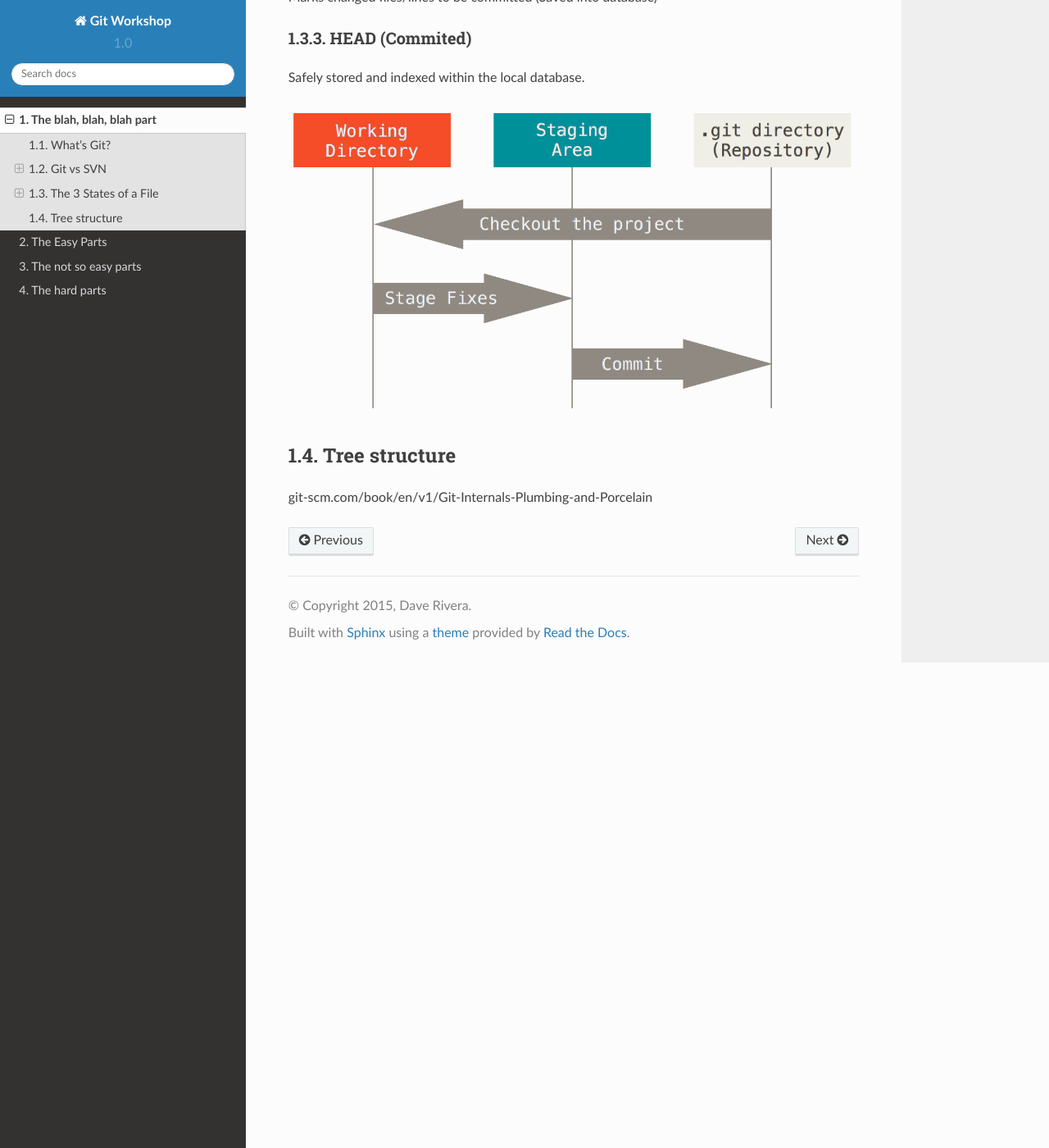
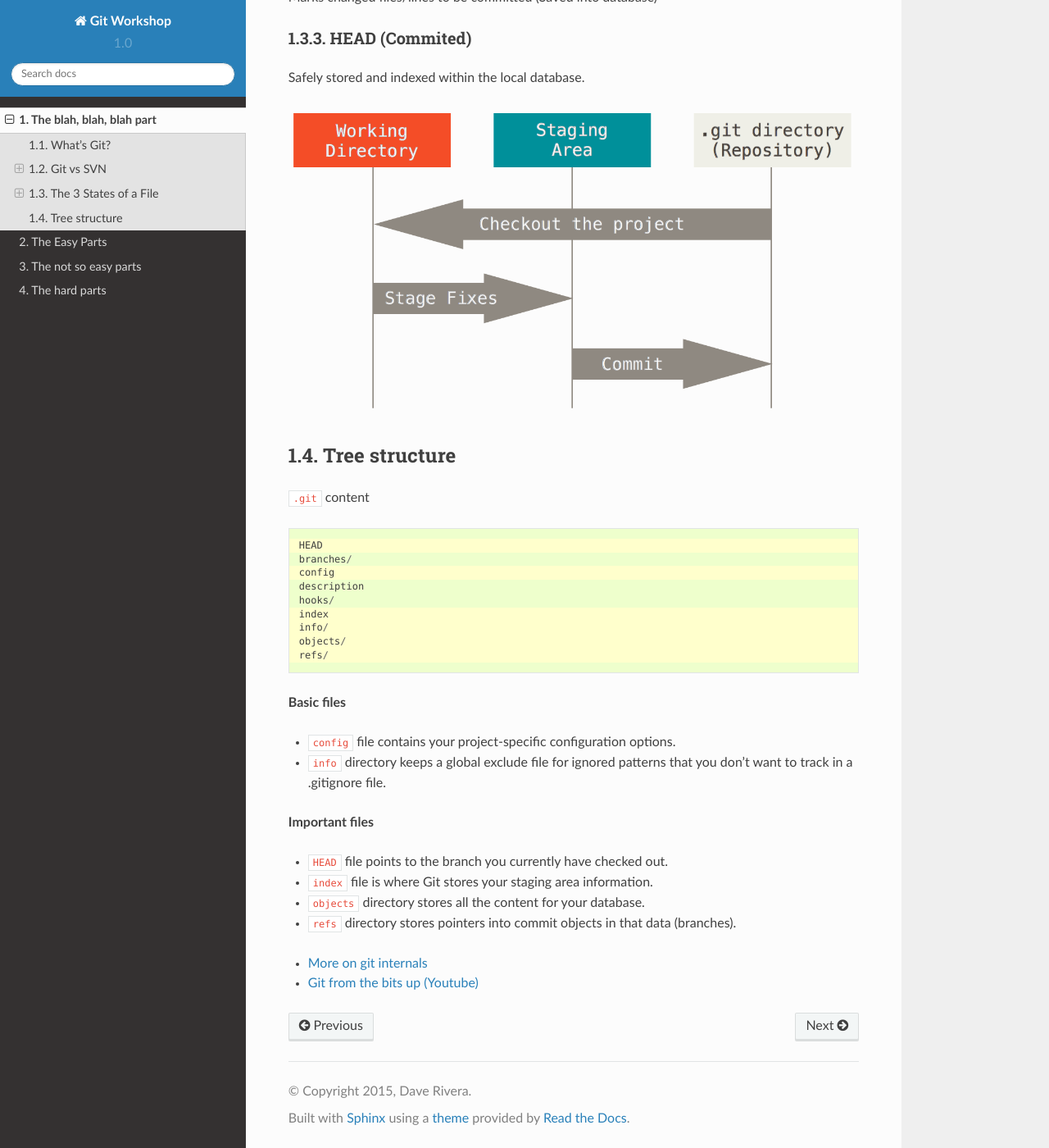
Before and after one commit to daverivera/git-workshop, a Sphinx documentation site: the page built from source/blah.rst, in a window 1280 px wide and 1400 px high, scrolled down 2711 px. Shown: the whole window at 82% size. Built offline with Sphinx 7.4.7 and the Read the Docs theme 2.0.0, drawn with Linux system fonts in a browser that asks for light colours.

Commit message:
Finished theorical part (first part)

```diff
--- a/source/blah.rst
+++ b/source/blah.rst
@@ -49,4 +49,32 @@ Safely stored and indexed within the local database.
 Tree structure
 ==============
 
-git-scm.com/book/en/v1/Git-Internals-Plumbing-and-Porcelain
+``.git`` content
+
+.. code-block:: python
+  :emphasize-lines: 1,3,6-9
+
+  HEAD
+  branches/
+  config
+  description
+  hooks/
+  index
+  info/
+  objects/
+  refs/
+
+**Basic files**
+
+* ``config`` file contains your project-specific configuration options.
+* ``info`` directory keeps a global exclude file for ignored patterns that you don’t want to track in a .gitignore file.
+
+**Important files**
+
+* ``HEAD`` file points to the branch you currently have checked out.
+* ``index`` file is where Git stores your staging area information.
+* ``objects`` directory stores all the content for your database.
+* ``refs`` directory stores pointers into commit objects in that data (branches).
+
++ `More on git internals <http://git-scm.com/book/en/v1/Git-Internals-Plumbing-and-Porcelain>`_
++ `Git from the bits up (Youtube) <https://www.youtube.com/watch?v=MYP56QJpDr4>`_
```
